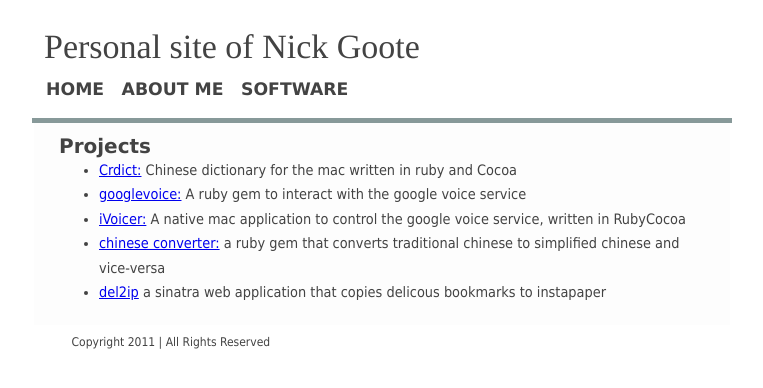
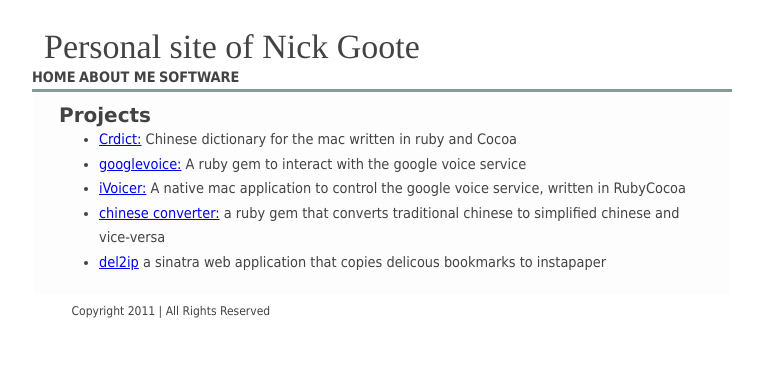
Before and after one commit to SaintNicholas/saintnicholas.github.com, a Jekyll site: the page built from index.html, in a window 1280 px wide. Shown: the top 388 px of the page, without its empty margins (258-1021 px from the left). Built offline with Jekyll 4.4.1, drawn with Linux system fonts in a browser that asks for light colours.

Commit message:
Trying a new layout.

```diff
--- a/css/css.css
+++ b/css/css.css
@@ -3,7 +3,6 @@
 	font-size:        62.5%;
 	margin:           0;
 	padding:          0;
-	#background-color: #879999;
 	background-color: #FFFFFF;
 	font-family:      'lucida grande', arial, tahoma, sans-serif;
 }
@@ -14,7 +13,6 @@
     padding-top:      20px;
     width:            700px;
     position:         relative;
-	#background-color: #879999;
     background-color: #FFFFFF;
 }
 
@@ -24,7 +22,6 @@
     float:            center;
     height:           45px;
     background-color: #FFFFFF;
-    #background-color: #879999;
 
 }
 
@@ -40,25 +37,24 @@
 
 #menu
 {
-	margin:         0 auto;
+    margin:         0 0;
     #height:         29px;
     float:          center;
-	padding:        5px 0;
+    padding:        0 0;
     background-color: #FFFFFF;
-    #background-color: #879999;
 
 
     border-bottom-style: solid;
-    border-width:       5px;
+    border-width:       3px;
     border-color:       #879999;
 }
 
 #menu ul
 {
 	margin:          0;
-	padding:         7px;
+	padding:         0;
 
-	height:          29px;
+	#height:          29px;
 }
 
 #menu ul li
@@ -67,21 +63,15 @@
 	display:         inline;
 }
 
-#menu ul li a:link, #menu ul li a:active, #menu ul li a:visited
+#menu ul li a:link, #menu ul li a:active, #menu ul li a:visited, #menu ul li a:hover
 {
 	color:           #434343;
-	padding:         10px 7px 10px 7px;
-	font-size:       1.2em;
+	padding:         10px 0px 10px 0px;
+	#font-size:       1.2em;
 
-	font-family:     'lucida grande', arial, sans-serif;
+	#font-family:     'lucida grande', arial, sans-serif;
 	font-weight:     bold;
 	text-decoration: none;
-}
-
-#menu ul li a:hover
-{
-	background-color:   #879999;
-	color:              #FDFDFD;
 }
 
 #content
```
Lines whose indentation alone changed are shown as unchanged.
